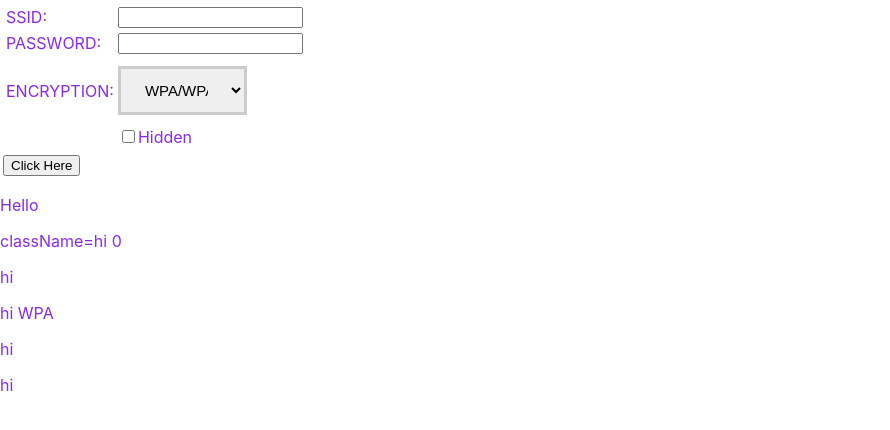
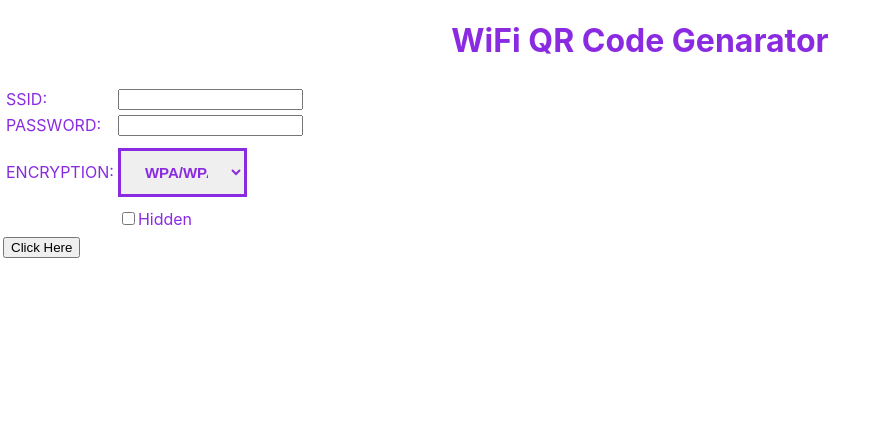
Before and after one commit to azahinhasan/WIFI_Info_QRcode_Generator, a React app: page / in a window 1280 px wide. Shown: the top 430 px of the page, without its empty margins (0-890 px from the left). Built offline with nearby package versions, Linux system fonts and the light colour scheme.

Commit message:
try again button added

```diff
--- a/src/App.css
+++ b/src/App.css
@@ -24,3 +24,7 @@
   margin-right: auto;
 
 }
+
+h1{
+  text-align: center;
+}
--- a/src/App.js
+++ b/src/App.js
@@ -15,7 +15,8 @@ class App extends Component {
     encryption:'WPA',
     hidden: true,
     makeQR:false,
-    downloadPNG:true
+    downloadPNG:true,
+    disabledButton:false
 
   };
 
@@ -51,6 +52,9 @@ downloadPNG =()=>{
 }
 
 
+tryAgain=()=>{
+  window.location.reload(false);
+}
 
 
 
@@ -63,50 +67,46 @@ downloadPNG =()=>{
 
 
       <div className={classes.noPrint}>
+        <h1>WiFi QR Code Genarator</h1>
         <table className={classes.table}>
           <tr>
             <td>
             <Input
-        onSSIDchange={this.onSSIDchange}
-        onPASSWORDchange={this.onPASSWORDchange}
-        onENCRYPTIONchange={this.onENCRYPTIONchange}
-        onHIDDENchange={this.onHIDDENchange}
+            onSSIDchange={this.onSSIDchange}
+            onPASSWORDchange={this.onPASSWORDchange}
+            onENCRYPTIONchange={this.onENCRYPTIONchange}
+            onHIDDENchange={this.onHIDDENchange}
 
         />
             </td>
           </tr>
           <tr>
             <td>
-            <button onClick={this.makeQRcode} className={classesBtn.button}>Click Here</button>
+            { this.state.makeQR ? (
+
+                <div>
+                  <button onClick={this.tryAgain} className={classesBtn.button}>Try Again</button>
+
+                </div>
+
+              ) :
+              <button onClick={this.makeQRcode} className={classesBtn.button}>Click Here</button> }
+
+
 
             </td>
           </tr>
         </table>
 
+        </div>
 
 
+        { this.state.makeQR ? (
+
+                <div><QrCode data={this.state}/> </div>
+        ) :  null }
 
 
-        <p>Hello</p>
-        <p > className={classes.noPrint}hi {this.state.ssid}</p>
-        <p >hi {this.state.password}</p>
-        <p >hi {this.state.encryption}</p>
-        <p > hi {this.state.hidden}</p>
-        <p>hi {this.state.makeQR}</p>
-      </div>
-
-
-
-
-
-
-
-      { this.state.makeQR ? (
-
-        <div>
-          <QrCode data={this.state}/>
-        </div>
-          ) : null }
 
 
       </div>
--- a/src/button.css
+++ b/src/button.css
@@ -1,5 +1,5 @@
 .button {
-    background-color: #4CAF50; /* Green */
+    background-color: blueviolet; /* Green */
     border: 5px;
     color: white;
     padding: 16px 32px;
@@ -12,17 +12,20 @@
     cursor: pointer;
     background-color: white;
     color: black;
-    border: 2px solid #4CAF50;
+    border: 3px solid blueviolet;
     position: relative;
     margin-left: auto;
     margin-right: auto;
     width: 100%;
     left: 0%;
+    color: blueviolet;
+    font-weight: bold;
+
   }
 
 
   .button:hover {
-    background-color: #4CAF50;
+    background-color: blueviolet;
     color: white;
   }
 
--- a/src/components/qrCode.js
+++ b/src/components/qrCode.js
@@ -64,7 +64,7 @@ class QRcode extends Component{
                 <tr>
                     <td>
                     <div  className={classes.noPrint}>
-                        <button onClick={this.downloadQR} className={classesBtn.button}>Download</button>
+                        <button onClick={this.downloadQR} className={classesBtn.button}>Download(.PNG)</button>
                         <br></br>
                         <button onClick={() => setTimeout(window.print, 1)} className={classesBtn.button}>Print</button>
                     </div>
--- a/src/input.css
+++ b/src/input.css
@@ -13,14 +13,17 @@
     padding: 12px 20px;
     margin: 8px 0;
     box-sizing: border-box;
-    border: 3px solid #ccc;
+    border: 3px solid blueviolet;
     -webkit-transition: 0.5s;
     transition: 0.5s;
     outline: none;
+    color: blueviolet;
+    font-weight: bold;
+    font-size: 15px;
   }
 
   .input:focus {
-    border: 3px solid #555;
+    border: 3px solid rgb(149, 120, 179);
   }
 
   select{
@@ -28,11 +31,13 @@
     padding: 12px 20px;
     margin: 8px 0;
     box-sizing: border-box;
-    border: 3px solid #ccc;
+    border: 3px solid blueviolet;
     -webkit-transition: 0.5s;
     transition: 0.5s;
     outline: none;
     font-size: 15px;
+    color: blueviolet;
+    font-weight: bold;
 
   }
 
@@ -45,8 +50,9 @@
     padding: 12px 20px;
     margin: 8px 0;
     box-sizing: border-box;
-    border: 3px solid #ccc;
+    border: 5px solid blueviolet;
     -webkit-transition: 0.5s;
     transition: 0.5s;
     outline: none;
+
   }
```
